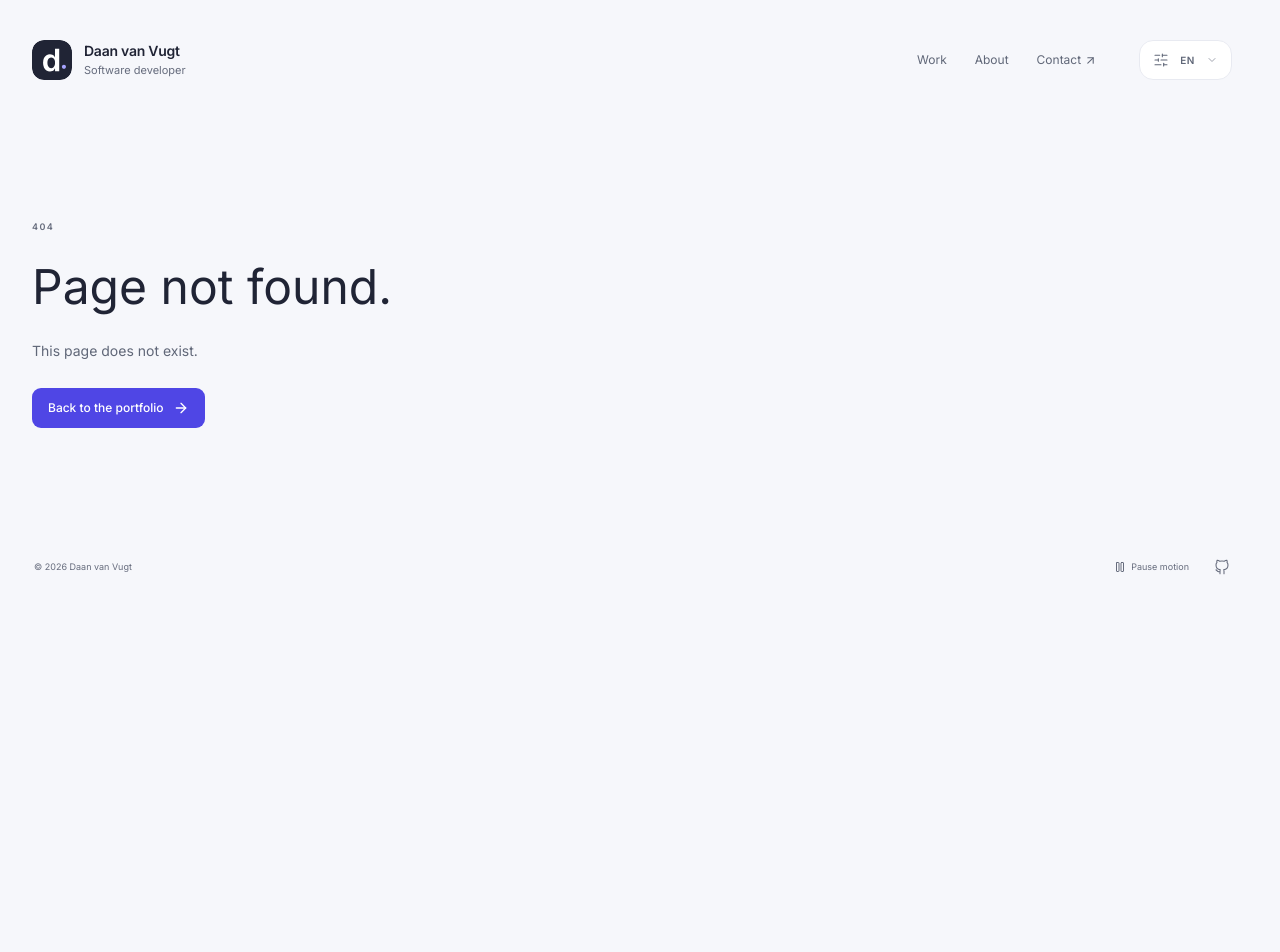
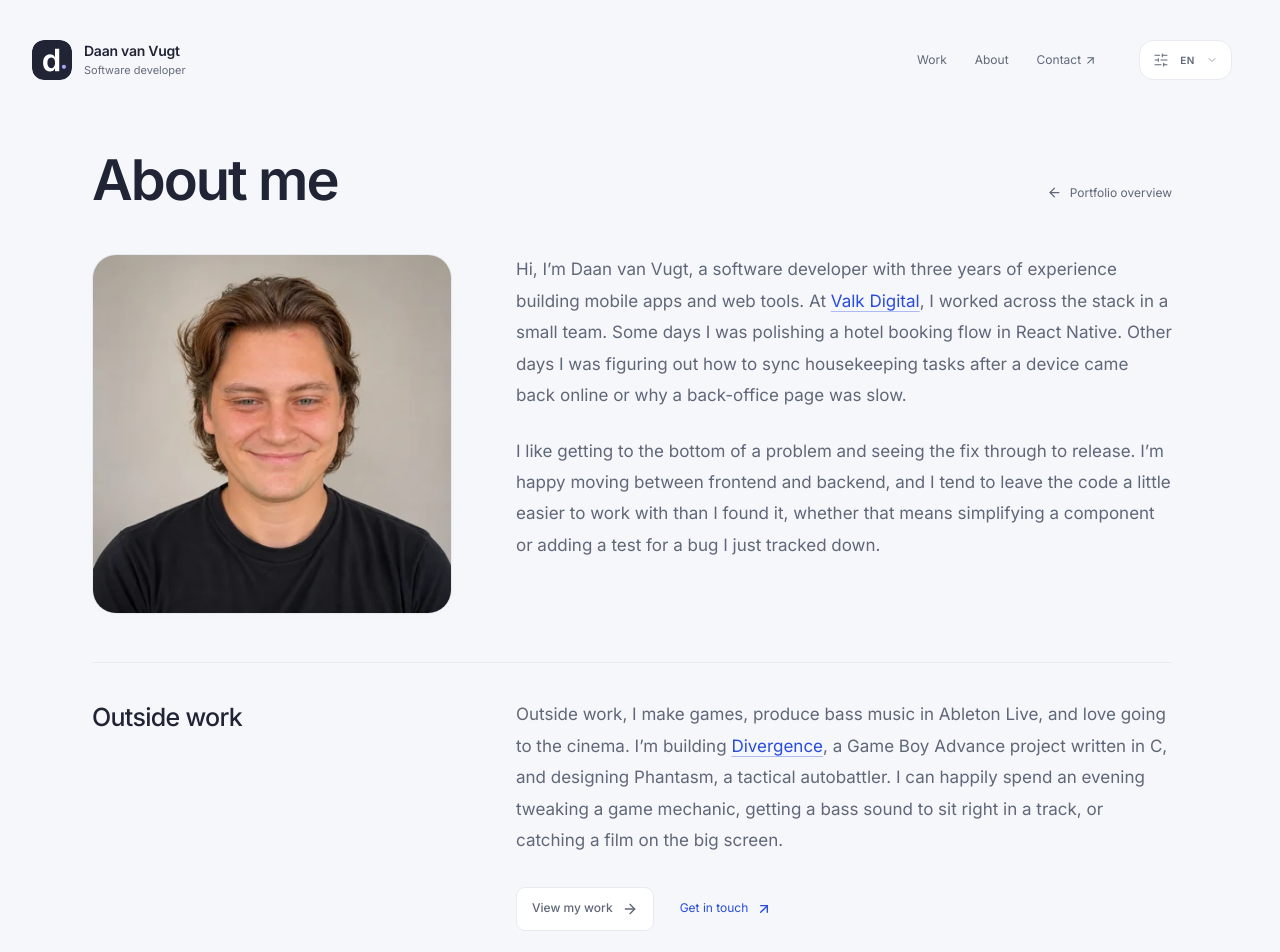
Before and after one commit to DaanvanVugt99/portfolio, a React (Vite) app: page /about in a window 1280 px wide. Before the commit this address had no page. Shown: the top 952 px of the page. Before the commit the page ends 800 px from the top, so only its background shows below. Built offline with nearby package versions, Linux system fonts and the light colour scheme.

Commit message:
setup about me page

```diff
--- a/src/App.tsx
+++ b/src/App.tsx
@@ -35,6 +35,7 @@ import { BrandMark } from './components/BrandMark'
 import { StickyHeader } from './components/StickyHeader'
 import { ProjectsPage } from './components/ProjectsPage'
 import { ProjectThumbnail } from './components/ProjectThumbnail'
+import { AboutPage } from './components/AboutPage'
 
 function Github({ size = 16, ...props }: SVGProps<SVGSVGElement> & { size?: number }) {
   return (
@@ -88,7 +89,7 @@ function Header() {
       </Link>
       <nav aria-label={t('navigation.label')}>
         <Link to="/projects">{t('navigation.work')}</Link>
-        <Link to="/portfolio#about">{t('navigation.about')}</Link>
+        <Link to="/about">{t('navigation.about')}</Link>
         <Link to="/portfolio#contact">
           {t('navigation.contact')} <ArrowUpRight size={13} />
         </Link>
@@ -109,6 +110,8 @@ function PageEffects() {
       ? `${project.title} — Daan van Vugt`
       : pathname === '/projects'
         ? `${t('work.title')} — Daan van Vugt`
+        : pathname === '/about'
+          ? `${t('about.title')} — Daan van Vugt`
           : pathname === '/portfolio'
             ? `${t('overview.title')} — Daan van Vugt`
             : pathname === '/experience'
@@ -122,6 +125,8 @@ function PageEffects() {
           ? `${project.title} — ${project.description} ${project.role}`
           : pathname === '/projects'
             ? t('work.metaDescription')
+            : pathname === '/about'
+              ? t('about.metaDescription')
               : pathname === '/experience'
                 ? t('experience.metaDescription')
                 : t('meta.description'),
@@ -449,7 +454,14 @@ function AboutCard() {
   const { profile } = usePortfolio()
   return (
     <Card className="about-card" id="about">
-      <h2>{t('navigation.about')}</h2>
+      <div className="about-card-heading">
+        <h2>
+          <Link className="about-card-link" to="/about" aria-label={t('about.cardLink')}>
+            {t('navigation.about')}
+          </Link>
+        </h2>
+        <ArrowUpRight className="about-card-arrow" size={18} strokeWidth={1.5} aria-hidden="true" />
+      </div>
       <p>{profile.about}</p>
       <div className="interest-tags">
         <span>
@@ -661,15 +673,13 @@ function NotFound() {
 function LandingGate() {
   const { hash } = useLocation()
   if (hash === '#work') return <Navigate replace to="/projects" />
-  return ['#about', '#contact'].includes(hash) ? (
-    <Navigate replace to={`/portfolio${hash}`} />
-  ) : (
-    <LandingPage />
-  )
+  if (hash === '#about') return <Navigate replace to="/about" />
+  return hash === '#contact' ? <Navigate replace to={`/portfolio${hash}`} /> : <LandingPage />
 }
 
 function PortfolioGate() {
   const { hash } = useLocation()
+  if (hash === '#about') return <Navigate replace to="/about" />
   return hash === '#work' ? <Navigate replace to="/projects" /> : <OverviewPage />
 }
 
@@ -699,6 +709,7 @@ function App() {
           <Route element={<SiteLayout />}>
             <Route path="/portfolio" element={<PortfolioGate />} />
             <Route path="/projects" element={<ProjectsPage />} />
+            <Route path="/about" element={<AboutPage />} />
             <Route path="/experience" element={<ExperiencePage />} />
             {projects.map((project) => (
               <Route
--- /dev/null
+++ b/src/about.css
@@ -0,0 +1,173 @@
+.about-page {
+  max-width: 1080px;
+  margin: 0 auto;
+  padding-top: 16px;
+}
+.about-page:focus {
+  outline: none;
+}
+.about-heading {
+  display: flex;
+  align-items: baseline;
+  justify-content: space-between;
+  gap: 24px;
+  margin: 12px 0 42px;
+}
+.about-heading h1 {
+  margin: 0;
+  font-size: clamp(38px, 4.5vw, 56px);
+  font-weight: 550;
+  line-height: 1.15;
+  letter-spacing: -2px;
+}
+.about-introduction,
+.about-personal {
+  display: grid;
+  grid-template-columns: 360px minmax(0, 1fr);
+  gap: clamp(36px, 5vw, 64px);
+  align-items: start;
+}
+.about-portrait {
+  width: 100%;
+  max-width: 360px;
+  aspect-ratio: 1;
+  background: var(--subtle);
+}
+.about-portrait img {
+  display: block;
+  width: 100%;
+  height: auto;
+  aspect-ratio: 1;
+}
+.about-biography {
+  max-width: 65ch;
+  font-size: 17px;
+  line-height: 1.85;
+  color: var(--body-text);
+}
+.about-biography p {
+  margin: 0 0 24px;
+}
+.about-biography p:last-child {
+  margin-bottom: 0;
+}
+.about-biography p a {
+  color: var(--landing-blue);
+  text-decoration: underline;
+  text-decoration-color: color-mix(in srgb, var(--landing-blue) 35%, transparent);
+  text-underline-offset: 4px;
+  transition: text-decoration-color 160ms;
+}
+.about-biography p a:hover {
+  text-decoration-color: currentColor;
+}
+.about-personal {
+  border-top: 1px solid var(--border);
+  margin-top: 48px;
+  padding-top: 36px;
+}
+.about-personal h2 {
+  margin: 2px 0 0;
+  font-size: 25px;
+  line-height: 1.3;
+  font-weight: 500;
+  letter-spacing: -0.7px;
+}
+.about-actions {
+  display: flex;
+  align-items: center;
+  flex-wrap: wrap;
+  gap: 16px 26px;
+  margin-top: 30px;
+}
+.about-actions .button {
+  min-height: 44px;
+}
+.about-contact-link {
+  display: inline-flex;
+  align-items: center;
+  gap: 8px;
+  min-height: 44px;
+  padding: 4px 0;
+  font-size: 12px;
+  color: var(--landing-blue);
+}
+.about-card-heading {
+  display: flex;
+  align-items: center;
+  justify-content: space-between;
+  gap: 16px;
+}
+.about-card-heading h2 {
+  margin: 0;
+}
+.about-card-link::after {
+  content: '';
+  position: absolute;
+  inset: 0;
+  z-index: 2;
+  border-radius: inherit;
+}
+.about-card-arrow {
+  color: var(--body-text);
+  transition:
+    color 160ms,
+    transform 160ms;
+}
+.about-card:hover .about-card-arrow {
+  color: var(--landing-blue);
+  transform: translate(2px, -2px);
+}
+.about-card:has(a:focus-visible) {
+  outline: 3px solid var(--primary);
+  outline-offset: 4px;
+}
+:root[data-motion='paused'] .about-biography p a,
+:root[data-motion='paused'] .about-card-arrow {
+  transition: none;
+}
+:root[data-motion='paused'] .about-card:hover .about-card-arrow {
+  transform: none;
+}
+@media (max-width: 899px) {
+  .about-introduction,
+  .about-personal {
+    grid-template-columns: minmax(0, 1fr);
+    gap: 30px;
+  }
+  .about-portrait {
+    justify-self: center;
+  }
+  .about-biography {
+    max-width: 680px;
+  }
+  .about-personal {
+    gap: 20px;
+    margin-top: 36px;
+    padding-top: 30px;
+  }
+}
+@media (max-width: 700px) {
+  .about-heading {
+    margin: 8px 0 30px;
+    gap: 16px;
+  }
+  .about-biography {
+    font-size: 16px;
+    line-height: 1.85;
+  }
+  .about-personal h2 {
+    font-size: 24px;
+  }
+}
+@media (max-width: 360px) {
+  .about-heading {
+    flex-direction: column;
+    gap: 12px;
+  }
+}
+@media (prefers-reduced-motion: reduce) {
+  .about-card:hover .about-card-arrow {
+    transform: none;
+  }
+}
--- /dev/null
+++ b/src/components/AboutPage.tsx
@@ -0,0 +1,64 @@
+import { ArrowLeft, ArrowRight, ArrowUpRight } from 'lucide-react'
+import { Trans, useTranslation } from 'react-i18next'
+import { Link } from 'react-router-dom'
+import { aboutPortrait } from '../data/about'
+import { Button } from './ui/button'
+import { Card } from './ui/card'
+
+export function AboutPage() {
+  const { t } = useTranslation()
+  return (
+    <main id="main" className="about-page">
+      <header className="about-heading">
+        <h1>{t('about.title')}</h1>
+        <Link to="/portfolio" className="back-link">
+          <ArrowLeft size={15} aria-hidden="true" /> {t('about.back')}
+        </Link>
+      </header>
+      <div className="about-introduction">
+        <Card className="about-portrait">
+          <img
+            src={aboutPortrait.src}
+            srcSet={aboutPortrait.sources.map(({ src, width }) => `${src} ${width}w`).join(', ')}
+            sizes={aboutPortrait.sizes}
+            width={aboutPortrait.width}
+            height={aboutPortrait.height}
+            alt={t('about.portraitAlt')}
+            fetchPriority="high"
+            decoding="async"
+          />
+        </Card>
+        <div className="about-biography">
+          <p>
+            <Trans
+              i18nKey="about.biography.introduction"
+              components={{ experience: <Link to="/experience" /> }}
+            />
+          </p>
+          <p>{t('about.biography.approach')}</p>
+        </div>
+      </div>
+      <section className="about-personal" aria-labelledby="outside-work">
+        <h2 id="outside-work">{t('about.outsideWork')}</h2>
+        <div className="about-biography">
+          <p>
+            <Trans
+              i18nKey="about.biography.personal"
+              components={{ divergence: <Link to="/projects/divergence" /> }}
+            />
+          </p>
+          <div className="about-actions">
+            <Button asChild variant="outline">
+              <Link to="/projects">
+                {t('about.viewWork')} <ArrowRight size={16} aria-hidden="true" />
+              </Link>
+            </Button>
+            <Link className="about-contact-link" to="/portfolio#contact">
+              {t('about.contact')} <ArrowUpRight size={16} aria-hidden="true" />
+            </Link>
+          </div>
+        </div>
+      </section>
+    </main>
+  )
+}
--- /dev/null
+++ b/src/data/about.ts
@@ -0,0 +1,18 @@
+type ResponsivePortrait = {
+  src: string
+  width: number
+  height: number
+  sources: readonly { src: string; width: number }[]
+  sizes: string
+}
+
+export const aboutPortrait: ResponsivePortrait = {
+  src: '/assets/daan-800.webp',
+  width: 800,
+  height: 800,
+  sources: [
+    { src: '/assets/daan-400.webp', width: 400 },
+    { src: '/assets/daan-800.webp', width: 800 },
+  ],
+  sizes: '(min-width: 396px) 360px, calc(100vw - 36px)',
+}
--- a/src/i18n/locales/en.json
+++ b/src/i18n/locales/en.json
@@ -28,7 +28,7 @@
   "profile": {
     "role": "Software developer",
     "introduction": "Open to fullstack and backend development roles.",
-    "about": "I’d like to be involved earlier in understanding requirements and deciding how to solve them.",
+    "about": "I like getting to the bottom of a problem and seeing the fix through to release.",
     "music": "Making music",
     "films": "Films & cinema"
   },
@@ -242,5 +242,20 @@
       "personal": "Personal project"
     },
     "metaDescription": "Daan van Vugt's projects: mobile apps, full-stack web development, shared backend services, and a personal C project."
+  },
+  "about": {
+    "title": "About me",
+    "back": "Portfolio overview",
+    "cardLink": "About Daan van Vugt",
+    "portraitAlt": "Portrait of Daan van Vugt",
+    "outsideWork": "Outside work",
+    "viewWork": "View my work",
+    "contact": "Get in touch",
+    "metaDescription": "About Daan van Vugt: software development across mobile and web, making games, producing bass music, and cinema.",
+    "biography": {
+      "introduction": "Hi, I’m Daan van Vugt, a software developer with three years of experience building mobile apps and web tools. At <experience>Valk Digital</experience>, I worked across the stack in a small team. Some days I was polishing a hotel booking flow in React Native. Other days I was figuring out how to sync housekeeping tasks after a device came back online or why a back-office page was slow.",
+      "approach": "I like getting to the bottom of a problem and seeing the fix through to release. I’m happy moving between frontend and backend, and I tend to leave the code a little easier to work with than I found it, whether that means simplifying a component or adding a test for a bug I just tracked down.",
+      "personal": "Outside work, I make games, produce bass music in Ableton Live, and love going to the cinema. I’m building <divergence>Divergence</divergence>, a Game Boy Advance project written in C, and designing Phantasm, a tactical autobattler. I can happily spend an evening tweaking a game mechanic, getting a bass sound to sit right in a track, or catching a film on the big screen."
+    }
   }
 }
--- a/src/i18n/locales/nl.json
+++ b/src/i18n/locales/nl.json
@@ -28,7 +28,7 @@
   "profile": {
     "role": "Softwareontwikkelaar",
     "introduction": "Op zoek naar een functie als fullstack- of backendontwikkelaar.",
-    "about": "Ik wil graag eerder betrokken zijn bij het begrijpen van de wensen en het bepalen van de oplossing.",
+    "about": "Ik zoek graag uit waar een probleem vandaan komt en werk aan de oplossing tot en met de release.",
     "music": "Muziek maken",
     "films": "Film & bioscoop"
   },
@@ -242,5 +242,20 @@
       "personal": "Persoonlijk project"
     },
     "metaDescription": "Projecten van Daan van Vugt: mobiele apps, fullstack-webontwikkeling, gedeelde backendservices en een persoonlijk C-project."
+  },
+  "about": {
+    "title": "Over mij",
+    "back": "Portfolio-overzicht",
+    "cardLink": "Over Daan van Vugt",
+    "portraitAlt": "Portret van Daan van Vugt",
+    "outsideWork": "Buiten mijn werk",
+    "viewWork": "Bekijk mijn werk",
+    "contact": "Neem contact op",
+    "metaDescription": "Over Daan van Vugt: softwareontwikkeling voor mobiel en web, games maken, bass music produceren en film.",
+    "biography": {
+      "introduction": "Hi, ik ben Daan van Vugt, een softwareontwikkelaar met drie jaar ervaring in het bouwen van mobiele apps en webtools. Bij <experience>Valk Digital</experience> werkte ik in een klein team aan de hele stack. De ene dag verfijnde ik een hotelboekingsflow in React Native. De andere dag zocht ik uit hoe housekeepingtaken weer gesynchroniseerd moesten worden nadat een apparaat opnieuw online kwam, of waarom een backofficepagina traag was.",
+      "approach": "Ik zoek graag uit waar een probleem vandaan komt en werk aan de oplossing tot en met de release. Ik schakel graag tussen frontend en backend en probeer code wat overzichtelijker achter te laten dan ik die aantrof. Bijvoorbeeld door een component te vereenvoudigen of een test toe te voegen voor een bug die ik net heb opgespoord.",
+      "personal": "In mijn vrije tijd maak ik games, produceer ik bass music in Ableton Live en ga ik graag naar de bioscoop. Ik werk aan <divergence>Divergence</divergence>, een Game Boy Advance-project geschreven in C, en ontwerp Phantasm, een tactische autobattler. Ik kan me een hele avond vermaken met het bijschaven van een spelmechaniek, een bassound goed in een track laten passen of een film kijken op het grote scherm."
+    }
   }
 }
--- a/src/main.tsx
+++ b/src/main.tsx
@@ -12,6 +12,7 @@ import './vex-project.css'
 import './experience.css'
 import './sticky-header.css'
 import './projects.css'
+import './about.css'
 import App from './App'
 import { landing } from './data/landing'
 import { loadNameAssets } from './graphics/nameAssets'
```
Also changed, not shown: public/assets/daan-400.webp (added), public/assets/daan-800.webp (added), 1 other file (tests, documents, lock files or other folders). Lines whose indentation alone changed are shown as unchanged.
